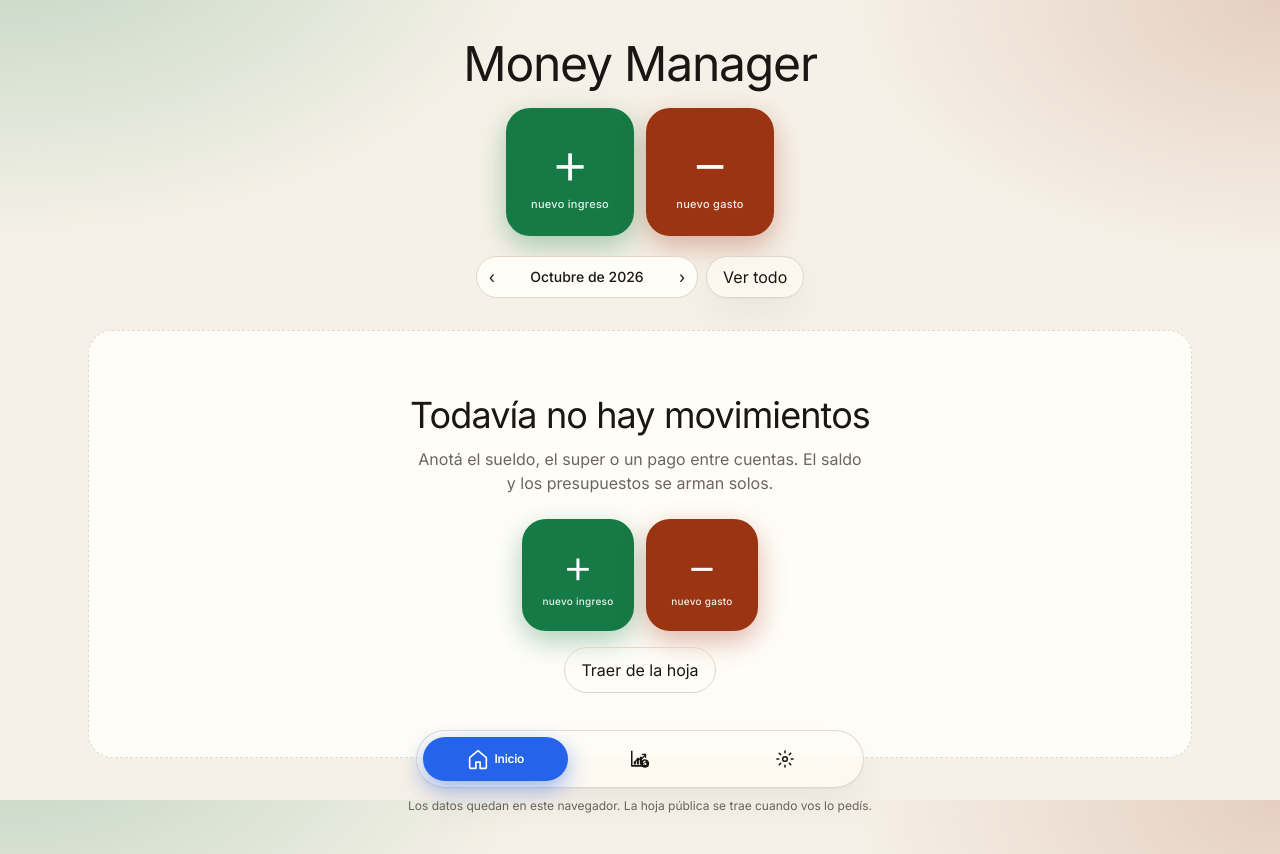
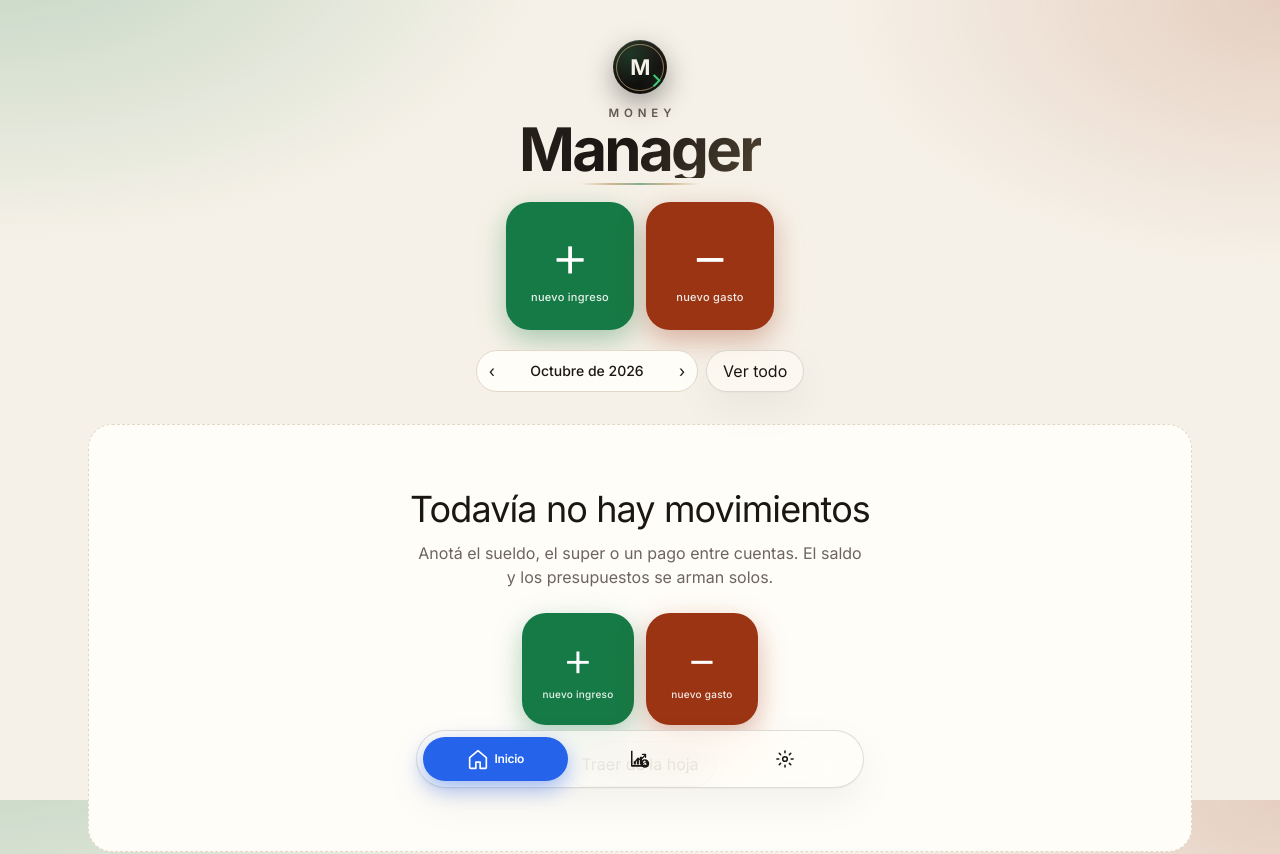
Before and after one commit to feliruiz80-debug/Gastos-app, a Next.js app: page / in a window 1280 px wide. Shown: the top 854 px of the page. Built offline with nearby package versions, Linux system fonts and the light colour scheme.

Commit message:
Da al título Money Manager un tratamiento de marca pro.
Marca circular, tipografía en capas, brillo sutil y acento dorado.

Co-authored-by: feliruiz80-debug <feliruiz80-debug@users.noreply.github.com>

```diff
--- a/src/app/globals.css
+++ b/src/app/globals.css
@@ -133,6 +133,132 @@ textarea {
 
 .chart-bar {
   transition: height 700ms cubic-bezier(0.22, 1.2, 0.36, 1);
+}
+
+.brand-lockup {
+  display: flex;
+  flex-direction: column;
+  align-items: center;
+  gap: 0.85rem;
+  text-align: center;
+}
+
+.brand-mark {
+  position: relative;
+  display: grid;
+  place-items: center;
+  width: 3.4rem;
+  height: 3.4rem;
+  border-radius: 999px;
+  background:
+    radial-gradient(circle at 32% 28%, color-mix(in srgb, var(--income) 28%, transparent), transparent 55%),
+    linear-gradient(160deg, #2a241f, #12100e 70%);
+  box-shadow:
+    0 10px 28px rgba(0, 0, 0, 0.35),
+    inset 0 1px 0 rgba(255, 255, 255, 0.12);
+}
+
+.brand-mark-ring {
+  position: absolute;
+  inset: 0.22rem;
+  border-radius: inherit;
+  border: 1.5px solid color-mix(in srgb, #c4a574 80%, transparent);
+  opacity: 0.9;
+}
+
+.brand-mark-letter {
+  position: relative;
+  z-index: 1;
+  font-family: var(--font-display);
+  font-size: 1.35rem;
+  font-weight: 700;
+  letter-spacing: -0.04em;
+  color: #f6f1e8;
+  text-shadow: 0 1px 0 rgba(0, 0, 0, 0.35);
+}
+
+.brand-mark-arrow {
+  position: absolute;
+  right: 0.55rem;
+  bottom: 0.62rem;
+  width: 0.55rem;
+  height: 0.55rem;
+  border-right: 2px solid #3ecf7a;
+  border-top: 2px solid #3ecf7a;
+  transform: rotate(45deg);
+  filter: drop-shadow(0 0 6px rgba(62, 207, 122, 0.55));
+}
+
+.brand-title {
+  display: flex;
+  flex-direction: column;
+  align-items: center;
+  gap: 0.1rem;
+  line-height: 0.95;
+}
+
+.brand-kicker {
+  font-size: 0.72rem;
+  font-weight: 600;
+  letter-spacing: 0.42em;
+  text-indent: 0.42em;
+  text-transform: uppercase;
+  color: color-mix(in srgb, var(--muted) 88%, var(--ink));
+}
+
+.brand-name {
+  position: relative;
+  font-family: var(--font-display);
+  font-size: clamp(2.6rem, 8vw, 3.75rem);
+  font-weight: 700;
+  letter-spacing: -0.045em;
+  background: linear-gradient(
+    115deg,
+    color-mix(in srgb, var(--ink) 88%, #c4a574) 0%,
+    var(--ink) 38%,
+    color-mix(in srgb, var(--ink) 70%, #c4a574) 72%,
+    var(--ink) 100%
+  );
+  background-size: 180% 100%;
+  -webkit-background-clip: text;
+  background-clip: text;
+  color: transparent;
+  animation: brand-sheen 7s ease-in-out infinite;
+}
+
+.brand-name::after {
+  content: "";
+  position: absolute;
+  left: 50%;
+  bottom: -0.45rem;
+  width: min(7.5rem, 55%);
+  height: 2px;
+  transform: translateX(-50%);
+  border-radius: 999px;
+  background: linear-gradient(
+    90deg,
+    transparent,
+    color-mix(in srgb, #c4a574 75%, transparent),
+    color-mix(in srgb, var(--income) 55%, transparent),
+    color-mix(in srgb, #c4a574 75%, transparent),
+    transparent
+  );
+}
+
+@keyframes brand-sheen {
+  0%,
+  100% {
+    background-position: 0% 50%;
+  }
+  50% {
+    background-position: 100% 50%;
+  }
+}
+
+@media (prefers-reduced-motion: reduce) {
+  .brand-name {
+    animation: none;
+  }
 }
 
 .donut-pro {
--- a/src/components/dashboard.tsx
+++ b/src/components/dashboard.tsx
@@ -107,8 +107,18 @@ export function Dashboard(props: DashboardProps) {
   return (
     <div className="mx-auto min-h-screen max-w-6xl px-4 py-6 pb-32 sm:px-6 sm:pt-10 sm:pb-32">
       <header className="space-y-5">
-        <div className="flex flex-col items-center gap-5">
-          <h1 className="text-center font-display text-4xl tracking-tight sm:text-5xl">Money Manager</h1>
+        <div className="flex flex-col items-center gap-6">
+          <div className="brand-lockup">
+            <div className="brand-mark" aria-hidden="true">
+              <span className="brand-mark-ring" />
+              <span className="brand-mark-letter">M</span>
+              <span className="brand-mark-arrow" />
+            </div>
+            <h1 className="brand-title">
+              <span className="brand-kicker">Money</span>
+              <span className="brand-name">Manager</span>
+            </h1>
+          </div>
           <div className="flex items-stretch justify-center gap-3">
             <button
               type="button"
```
